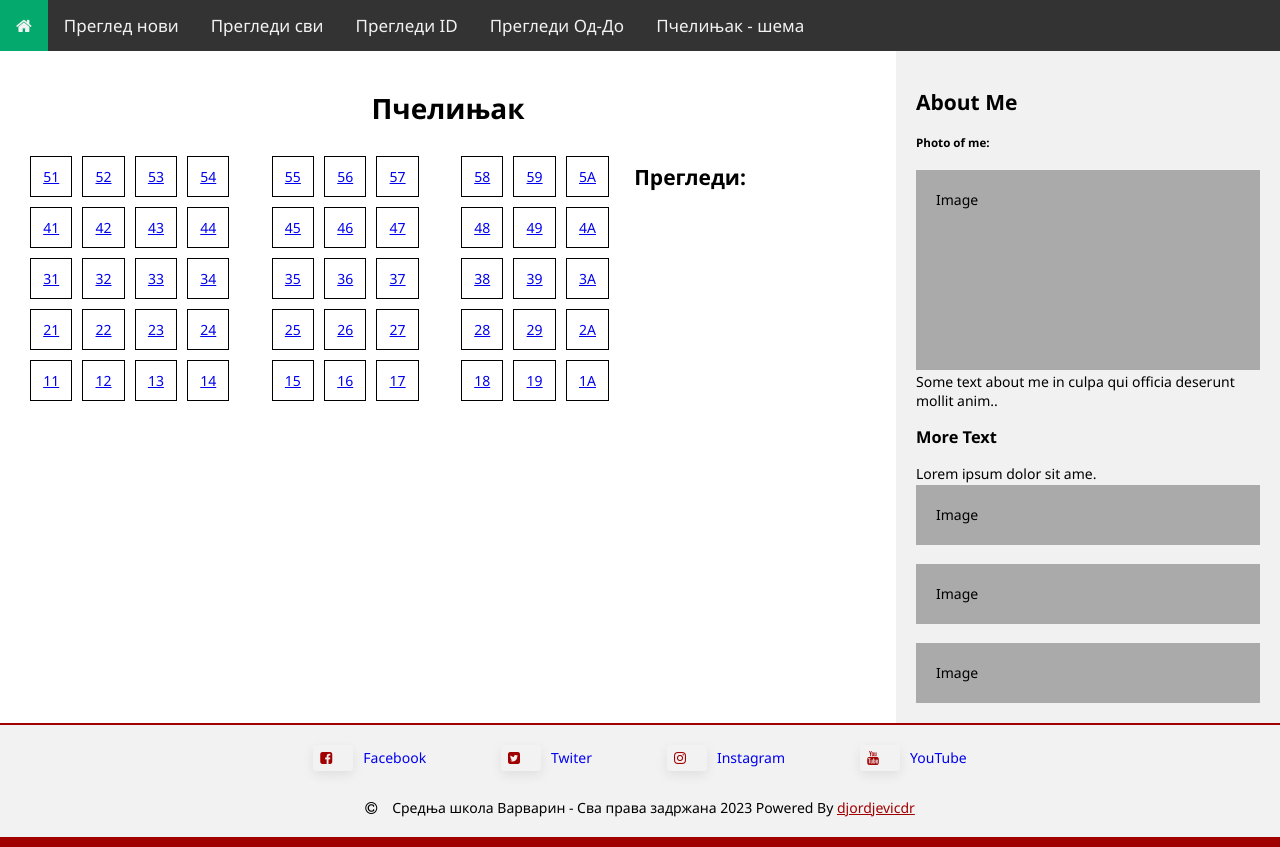
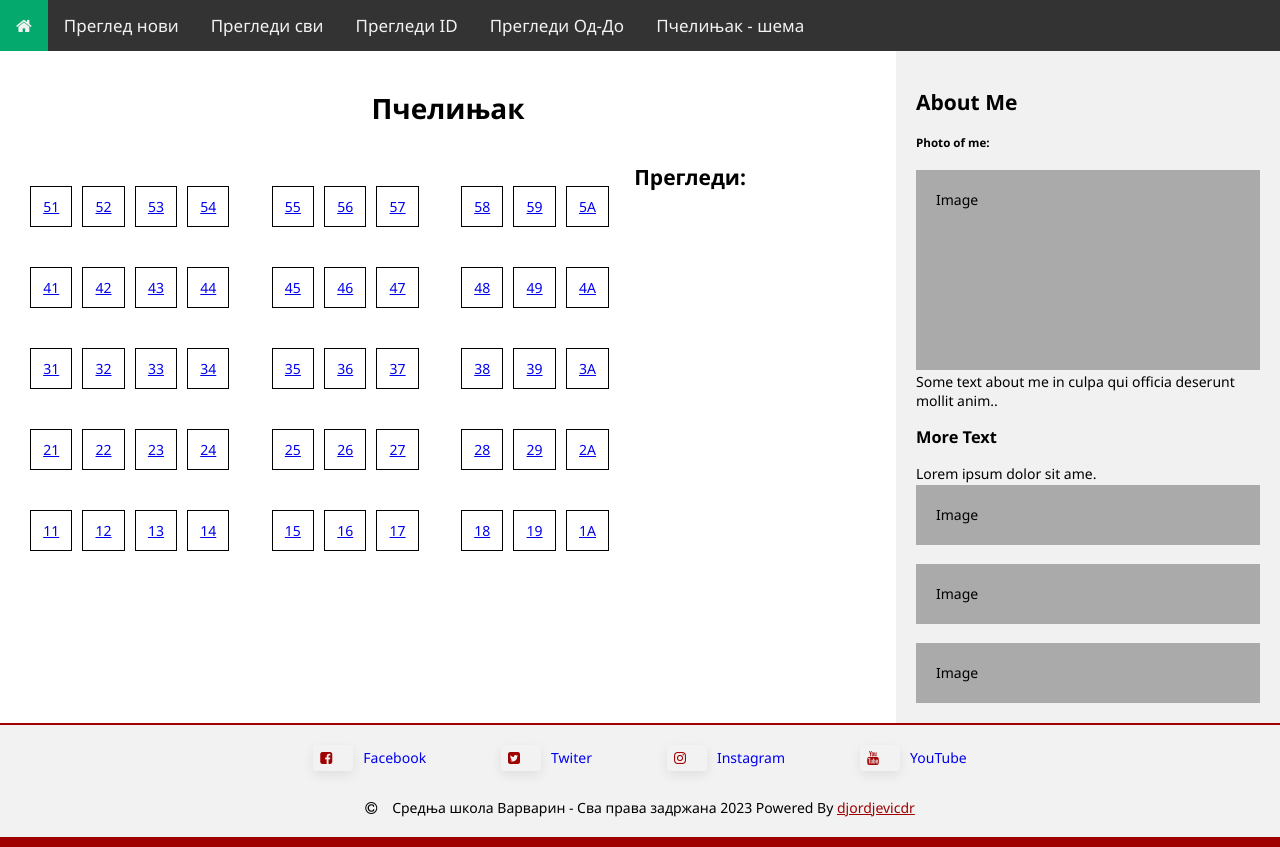
Before and after one commit to djordjevicdr/BeeInspect, a Flask app: page /shema in a window 1280 px wide. Shown: the part 116-963 px from the top of the page. Run offline with Flask 3, Linux system fonts and the light colour scheme.

Commit message:
bolja shema

```diff
--- a/static/css/style.css
+++ b/static/css/style.css
@@ -208,6 +208,12 @@ p {
   }
 }
 
+.shema {
+  display:flex;
+  flex-direction: row;
+  flex-wrap: wrap;
+}
+
 @media screen and (max-width: 800px) {
   .topnav.responsive {position: relative;}
   .topnav.responsive .icon {
@@ -227,16 +233,19 @@ p {
     width: 100%;
     text-align: left;
   }
+  .shema {flex-direction: column;}
 }
 
 /* table */
-table.shema {
-  border-spacing: 10px;
+table.tshema {
+  border-collapse: separate;
+  border-spacing: 10px 40px;
   width: 100%;
 }
 
-table.shema td {
+table.tshema td {
   border: 1px solid black;
   padding: 10px;
   text-align: center;
+  border-spacing: 20px;
 }
--- a/templates/shema.html
+++ b/templates/shema.html
@@ -5,9 +5,9 @@
   Пчелињак
 </h1>
 
-<div style="display:flex; flex-direction: row; flex-wrap: wrap;">
+<div class="shema">
   <div style="flex: 70%;">
-    <table class="shema">
+    <table class="tshema">
       {% for i in ["5", "4", "3", "2", "1"] %}
         <tr>
           {% for j in ["1", "2", "3", "4", " ", "5", "6", "7", " ", "8", "9", "A"] %}
```
